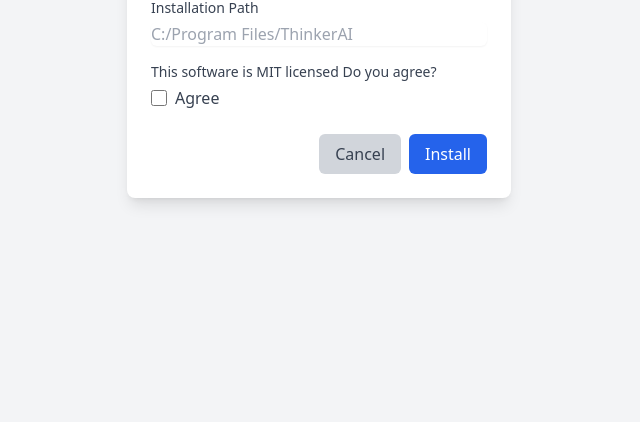
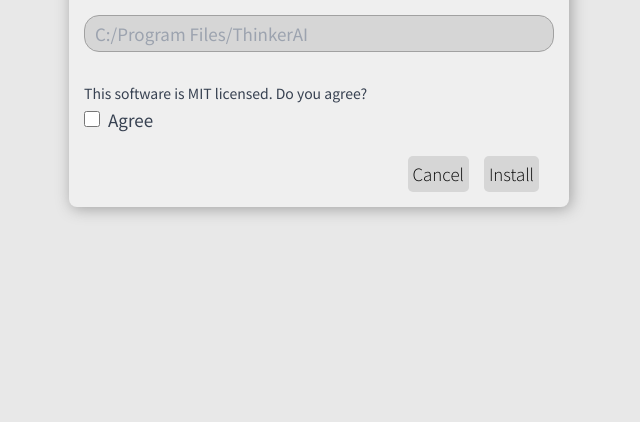
Before and after one commit to thinking-grp/thinkerAI-Installer, a plain HTML site: page web/index.html in a window 1280 px wide. Shown: the part 378-800 px from the top of the page, without its empty margins (321-961 px from the left). Drawn offline with nearby package versions, Linux system fonts and the light colour scheme.

Commit message:
🎨CSSをelemental準拠にする(未完成)

```diff
--- a/web/index.html
+++ b/web/index.html
@@ -3,11 +3,75 @@
     <head>
         <meta charset="UTF-8" />
         <meta name="viewport" content="width=device-width, initial-scale=1.0" />
-        <title>Installer UI</title>
+        <title>ThinkerAI Installer</title>
         <script src="https://cdn.tailwindcss.com"></script>
+        <style>
+            @import url("https://fonts.googleapis.com/css2?family=Noto+Sans+JP:wght@100;200;400&display=swap");
+            body {
+                font-family: "Noto Sans JP", sans-serif;
+                background-color: #e8e8e8 !important;
+                font-size: 17px;
+            }
+            label {
+                font-size: 17px;
+            }
+            .shadow {
+                box-shadow: 2px 2px 15px #a1a1a1 !important;
+            }
+            .box {
+                background-color: #efefef !important;
+                padding: 15px;
+                border-radius: 10px;
+                width: 500px;
+                margin: auto;
+            }
+            .file_path {
+                background-color: #8888883f !important;
+                border: 1px solid #a1a1a1 !important;
+                padding: 10px;
+                border-radius: 15px;
+                width: 470px;
+                height: 37px;
+                margin-top: 10px;
+                margin-bottom: 15px;
+                padding-top: 5px;
+                padding-bottom: 5px;
+                font-size: 17px;
+            }
+            .file_path ::placeholder {
+                color: #e8e8e8 !important;
+                padding: none;
+                margin: none;
+            }
+            .file_path:focus {
+                outline: none;
+                border: 1px solid #a1a1a1 !important;
+                background-color: #8888883f !important;
+            }
+
+            .install {
+                background-color: #8888883f !important;
+                color: #000000 !important;
+                padding: 5px;
+                border-radius: 5px;
+                font-size: 17px;
+                margin-right: 15px;
+                font-weight: 200;
+            }
+
+            .cancel {
+                background-color: #8888883f !important;
+                color: #000000 !important;
+                padding: 5px;
+                border-radius: 5px;
+                font-size: 17px;
+                margin-right: 15px;
+                font-weight: 200;
+            }
+        </style>
     </head>
-    <body class="bg-gray-100 flex items-center justify-center min-h-screen">
-        <div class="bg-white shadow-lg rounded-lg w-96 p-6">
+    <body class="flex items-center justify-center min-h-screen">
+        <div class="box shadow rounded-lg">
             <div class="flex justify-center mb-4">
                 <img src="logo.png" alt="ThinkerAI Logo" class="h-16" />
             </div>
@@ -16,20 +80,20 @@
             </h1>
 
             <div class="mb-4">
-                <label class="block text-sm font-medium text-gray-700 mb-1"
-                    >Installation Path</label
-                >
+                <label class="block text-sm font-medium text-gray-700 mb-1">
+                    Installation Path
+                </label>
                 <input
                     type="text"
                     placeholder="C:/Program Files/ThinkerAI"
-                    class="w-full border-gray-300 rounded-md shadow-sm focus:ring-blue-500 focus:border-blue-500"
+                    class="file_path"
                 />
             </div>
 
             <div class="mb-6">
-                <label class="block text-sm font-medium text-gray-700 mb-1"
-                    >This software is MIT licensed Do you agree?</label
-                >
+                <label class="block text-sm font-medium text-gray-700 mb-1">
+                    This software is MIT licensed. Do you agree?
+                </label>
                 <div class="flex items-center mb-2">
                     <input
                         type="checkbox"
@@ -41,16 +105,8 @@
             </div>
 
             <div class="flex justify-end">
-                <button
-                    class="bg-gray-300 text-gray-700 px-4 py-2 rounded-md mr-2 hover:bg-gray-400"
-                >
-                    Cancel
-                </button>
-                <button
-                    class="bg-blue-600 text-white px-4 py-2 rounded-md hover:bg-blue-700"
-                >
-                    Install
-                </button>
+                <button class="cancel">Cancel</button>
+                <button class="install">Install</button>
             </div>
         </div>
     </body>
```
